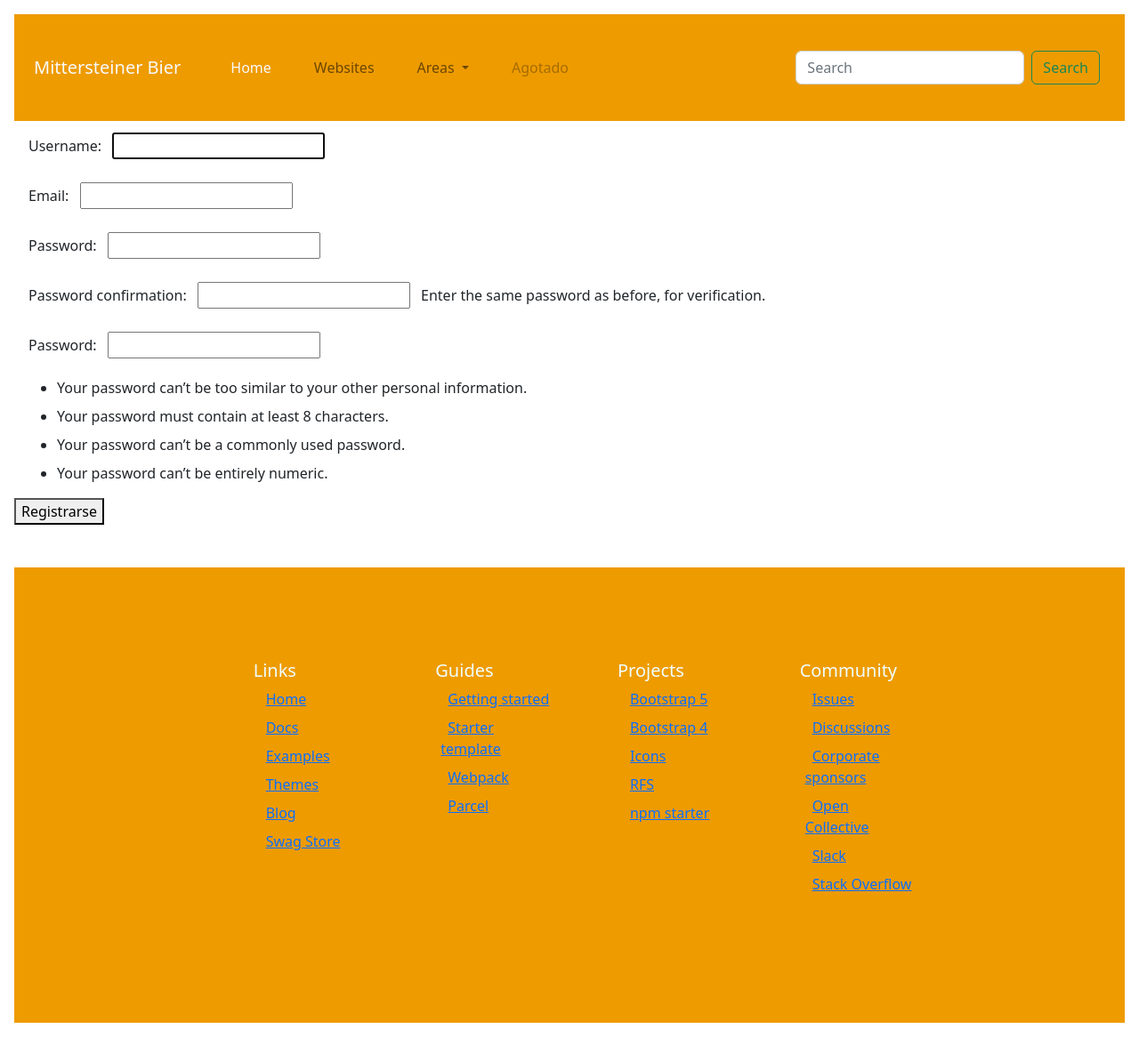
After one commit to Innoktiv/SPRINT, a Django app: page /aplicacion/register/ in a window 1280 px wide. The commit adds this page. Shown: the whole page at 89% size. Run offline with Django 4.2, Linux system fonts and the light colour scheme; some libraries are stand-ins or nearby versions.

Commit message:
End M6 AE5

```diff
--- a/Projecto/settings.py
+++ b/Projecto/settings.py
@@ -125,3 +125,5 @@ STATICFILES_DIRS = (os.path.join(BASE_DIR, 'aplicacion/static'),)
 # https://docs.djangoproject.com/en/4.0/ref/settings/#default-auto-field
 
 DEFAULT_AUTO_FIELD = 'django.db.models.BigAutoField'
+
+LOGIN_REDIRECT_URL = 'index'
--- a/Projecto/urls.py
+++ b/Projecto/urls.py
@@ -15,8 +15,11 @@ Including another URLconf
 """
 from django.contrib import admin
 from django.urls import path, include
+from django.contrib.auth.views import LoginView, LogoutView
 
 urlpatterns = [
     path('admin/', admin.site.urls),
     path('aplicacion/', include('aplicacion.urls')),
+    path('login/', LoginView.as_view(template_name='aplicacion/login.html'), name='login'),
+    path('logout/', LogoutView.as_view(template_name='aplicacion/logout.html'), name='logout')
 ]
--- a/aplicacion/forms.py
+++ b/aplicacion/forms.py
@@ -1,4 +1,6 @@
 from django import forms
+from django.contrib.auth.forms import UserCreationForm
+from django.contrib.auth.models import User
 
 from .models import Profesor
 
@@ -8,6 +10,16 @@ class ProfesorForm(forms.ModelForm):
         model = Profesor
         fields = ('nombre', 'apellido', 'edad', 'email','fecha_contratacion')
 
+class UserRegistrationForm(UserCreationForm):
+    email = forms.EmailField()
+    password: forms.CharField(label="Contrasena", widget=forms.PasswordInput)
+    password2: forms.CharField(label="Confirmacion Contrasena", widget=forms.PasswordInput)
+
+    class Meta:
+        model = User
+        fields = ['username','email', 'password', 'password2']
+        help_texts = {k: "" for k in fields}
+
 
     #Refactorizado
     # nombre=forms.CharField(max_length=50, required=True, label="Nombre Profesor")
--- a/aplicacion/static/css/styles.css
+++ b/aplicacion/static/css/styles.css
@@ -3,12 +3,12 @@
 }
 
 nav {
-    background-color: rgb(52, 2, 65);
+    background-color: rgb(238, 155, 0);
     color: azure;
 }
 
 footer {
-    background-color: rgb(52, 2, 65);
+    background-color: rgb(238, 155, 0);
     color: azure;
 }
 
--- a/aplicacion/templates/aplicacion/index.html
+++ b/aplicacion/templates/aplicacion/index.html
@@ -15,4 +15,5 @@
 
     {% endfor %}
 
+    <a type='button' href="{% url 'logout' %}">Salir</a>
 {% endblock content %}
--- /dev/null
+++ b/aplicacion/templates/aplicacion/register.html
@@ -0,0 +1,9 @@
+ {% extends 'base_layout.html' %}
+
+ {% block content %}
+    <form action="" method="POST">
+        {% csrf_token %}
+        {{form.as_p}}
+        <button type="submit">Registrarse</button>
+    </form>
+ {% endblock content %}
--- a/aplicacion/urls.py
+++ b/aplicacion/urls.py
@@ -5,5 +5,6 @@ from . import views
 urlpatterns = [
     path("", views.index, name="index"),
     path("formulario/", views.formulario, name="formulario"),
-    path("create/", views.create, name="create")
+    path("create/", views.create, name="create"),
+    path('register/', views.register, name="register"),
 ]
--- a/aplicacion/views.py
+++ b/aplicacion/views.py
@@ -1,10 +1,14 @@
 from django.shortcuts import render, redirect
 from django.http import HttpResponse
+from django.contrib import messages
+from django.contrib.auth.decorators import login_required
+from django.contrib.auth.forms import UserCreationForm
 
 from .models import Profesor
-from .forms import ProfesorForm
+from .forms import ProfesorForm, UserRegistrationForm
 
 # Create your views here.
+@login_required
 def index(request):
 
     listado = Profesor.objects.all()
@@ -34,3 +38,19 @@ def create(request):
         return redirect('/aplicacion')
 
     return render(request, 'aplicacion/create.html', {'form': form})
+
+def register(request):
+    if request.method == "POST":
+        form = UserRegistrationForm(request.POST)
+        if form.is_valid():
+            form.save()
+            username = form.cleaned_data['username']
+            messages.success(request, f'Usuario {username} creado exitosamente.')
+            return redirect('login')
+
+    else:
+        form = UserRegistrationForm()
+
+    context = {'form': form}
+
+    return render(request, 'aplicacion/register.html', context)
--- a/templates/base_layout.html
+++ b/templates/base_layout.html
@@ -11,16 +11,16 @@
 
   <body>
 
-    <nav class="navbar navbar-expand-lg">
+    <nav class="navbar navbar-expand-lg text-light">
         <div class="container-fluid">
-          <a class="navbar-brand" href="#">Mittersteiner Bier</a>
+          <a class="navbar-brand text-light" href="#">Mittersteiner Bier</a>
           <button class="navbar-toggler" type="button" data-bs-toggle="collapse" data-bs-target="#navbarSupportedContent" aria-controls="navbarSupportedContent" aria-expanded="false" aria-label="Toggle navigation">
             <span class="navbar-toggler-icon"></span>
           </button>
-          <div class="collapse navbar-collapse" id="navbarSupportedContent">
-            <ul class="navbar-nav me-auto mb-2 mb-lg-0">
+          <div class="collapse navbar-collapse text-light" id="navbarSupportedContent">
+            <ul class="navbar-nav me-auto mb-2 mb-lg-0 text-light">
               <li class="nav-item">
-                <a class="nav-link active" aria-current="page" href="#">Home</a>
+                <a class="nav-link active text-light" aria-current="page" href="#">Home</a>
               </li>
               <li class="nav-item">
                 <a class="nav-link" href="#">Websites</a>
@@ -29,7 +29,7 @@
                 <a class="nav-link dropdown-toggle" href="#" id="navbarDropdown" role="button" data-bs-toggle="dropdown" aria-expanded="false">
                   Areas
                 </a>
-                <ul class="dropdown-menu" aria-labelledby="navbarDropdown">
+                <ul class="dropdown-menu text-light" aria-labelledby="navbarDropdown">
                   <li><a class="dropdown-item" href="#">Grafica</a></li>
                   <li><a class="dropdown-item" href="#">Websites</a></li>
                   <li><hr class="dropdown-divider"></li>
@@ -49,14 +49,17 @@
       </nav>
 
       {% block content %}
-
         <!-- Aca va el contenido -->
-
       {% endblock %}
 
 
-
-
+      {% if messages  %}
+        {% for message in messages  %}
+        <div>
+          {{ message }}
+        </div>
+        {% endfor %}
+      {% endif %}
 
       <script src="https://cdn.jsdelivr.net/npm/bootstrap@5.2.0-beta1/dist/js/bootstrap.bundle.min.js" integrity="sha384-pprn3073KE6tl6bjs2QrFaJGz5/SUsLqktiwsUTF55Jfv3qYSDhgCecCxMW52nD2" crossorigin="anonymous"></script>
   </body>
```
Also changed, not shown: aplicacion/templates/aplicacion/login.html (added, +9 -0 lines), aplicacion/templates/aplicacion/logout.html (added, +7 -0 lines), db.sqlite3.
